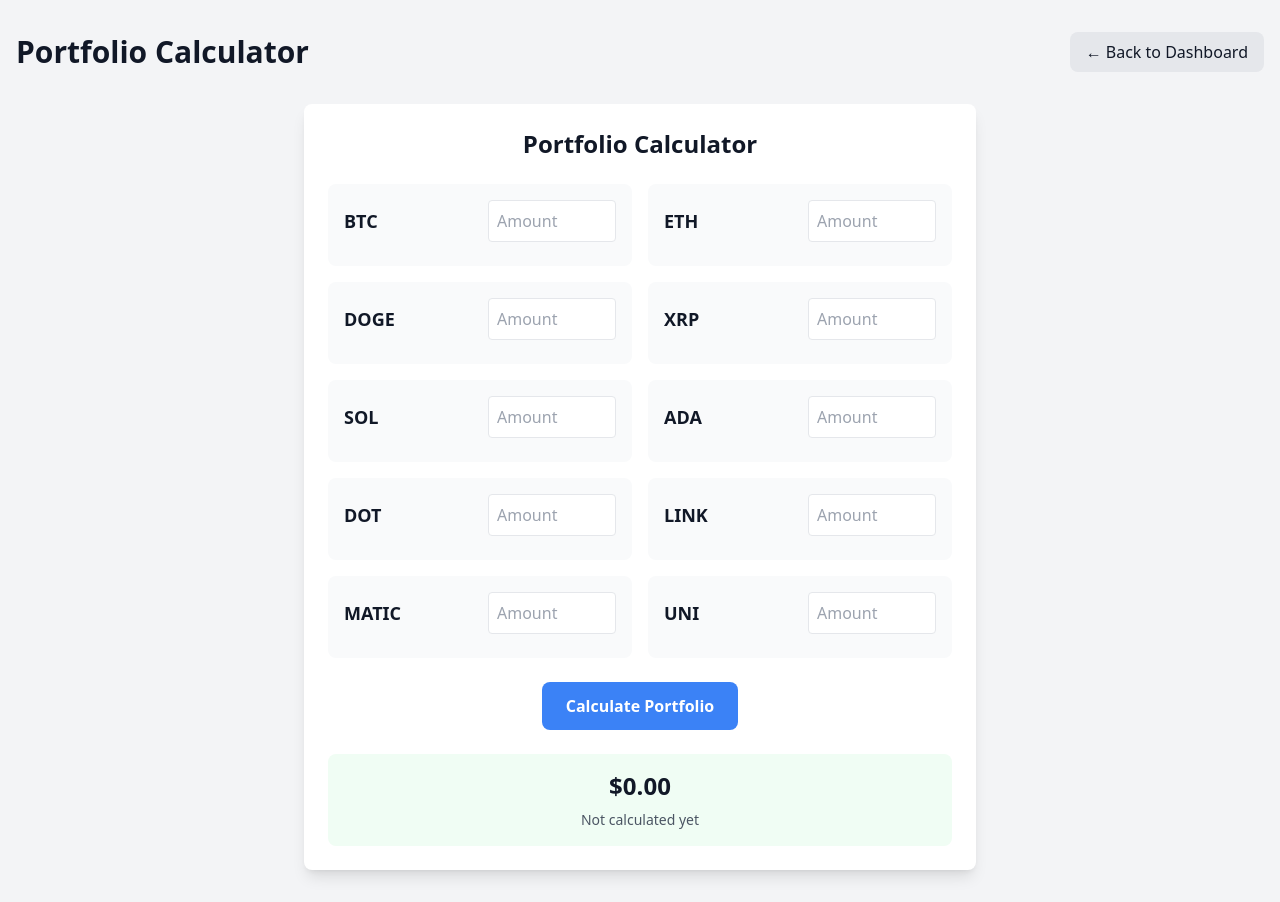
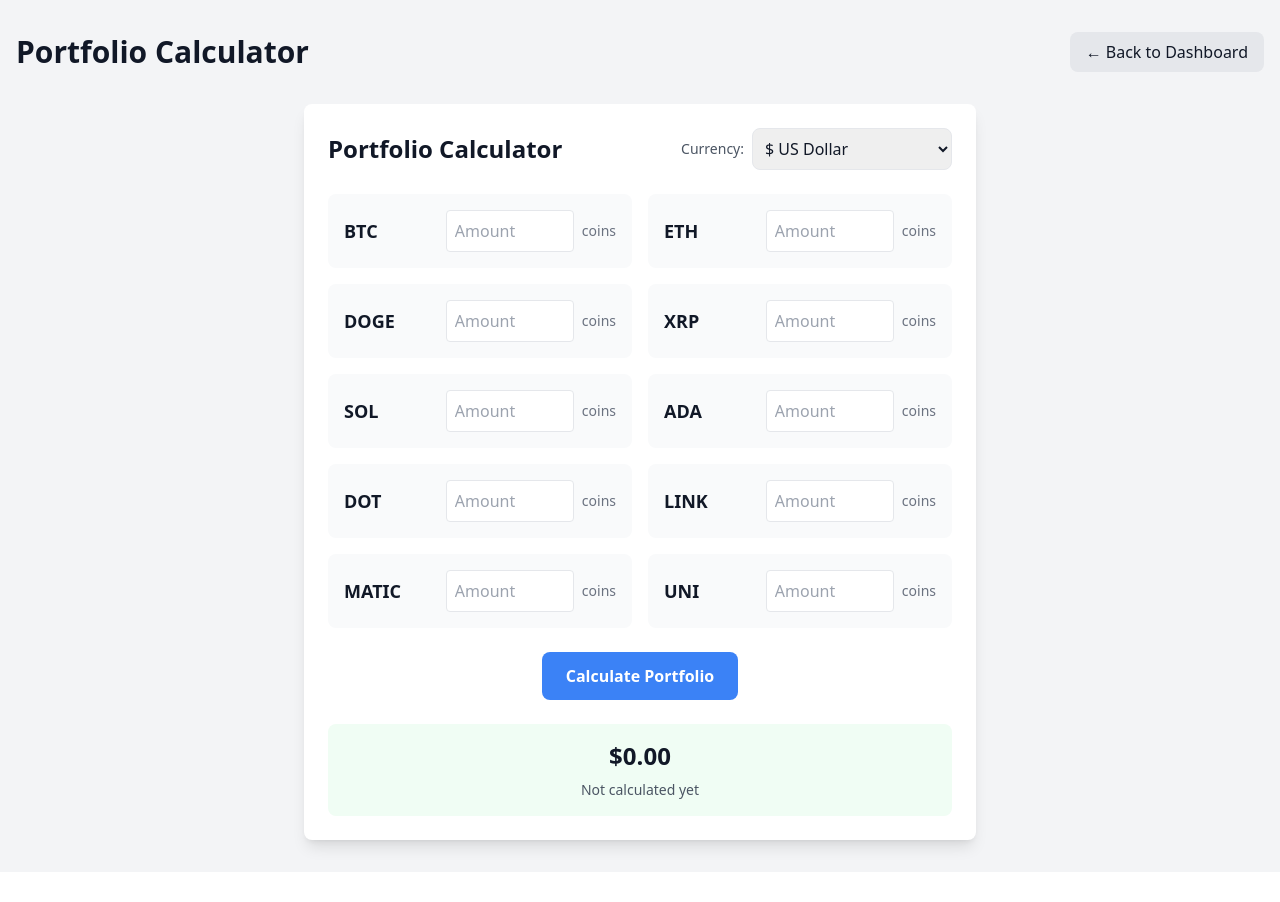
Before and after one commit to HOTHEAD01TH/crypto-tracker, a React (Vite) app: page /calculator in a window 1280 px wide. After the commit the page ends 872 px from the top, so only its background shows below. Built offline with nearby package versions, Linux system fonts and the light colour scheme.

Commit message:
added currency options

```diff
--- a/src/components/PortfolioCalculator.jsx
+++ b/src/components/PortfolioCalculator.jsx
@@ -1,21 +1,53 @@
 import React, { useState } from 'react';
 import { getLivePrice } from '../services/cryptoAPI';
+
+const currencies = [
+  { code: 'USD', symbol: '$', name: 'US Dollar' },
+  { code: 'INR', symbol: '₹', name: 'Indian Rupee' },
+  { code: 'EUR', symbol: '€', name: 'Euro' },
+  { code: 'GBP', symbol: '£', name: 'British Pound' },
+  { code: 'JPY', symbol: '¥', name: 'Japanese Yen' },
+  { code: 'AUD', symbol: 'A$', name: 'Australian Dollar' },
+  { code: 'CAD', symbol: 'C$', name: 'Canadian Dollar' }
+];
+
+function formatCurrencyValue(value, currencyCode) {
+  const formatter = new Intl.NumberFormat(currencyCode === 'INR' ? 'en-IN' : 'en-US', {
+    minimumFractionDigits: 2,
+    maximumFractionDigits: 2,
+    useGrouping: true
+  });
+  return formatter.format(value);
+}
 
 function PortfolioCalculator({ watchlist }) {
   const [holdings, setHoldings] = useState({});
   const [totalValue, setTotalValue] = useState(0);
   const [isCalculating, setIsCalculating] = useState(false);
   const [lastUpdated, setLastUpdated] = useState(null);
+  const [selectedCurrency, setSelectedCurrency] = useState(currencies[0]);
+  const [exchangeRate, setExchangeRate] = useState(1);
 
   const calculatePortfolio = async () => {
     setIsCalculating(true);
-    let value = 0;
     try {
+      // First get the exchange rate
+      const response = await fetch(
+        `https://min-api.cryptocompare.com/data/price?fsym=USD&tsyms=${selectedCurrency.code}`
+      );
+      const rateData = await response.json();
+      const rate = rateData[selectedCurrency.code];
+      setExchangeRate(rate);
+
+      // Calculate portfolio value in USD first
+      let valueUSD = 0;
       for (const symbol of watchlist) {
         const price = await getLivePrice(symbol);
-        value += (holdings[symbol] || 0) * price;
+        valueUSD += (holdings[symbol] || 0) * price;
       }
-      setTotalValue(value);
+
+      // Convert to selected currency
+      setTotalValue(valueUSD * rate);
       setLastUpdated(new Date().toLocaleTimeString());
     } catch (error) {
       console.error('Calculation error:', error);
@@ -26,13 +58,33 @@ function PortfolioCalculator({ watchlist }) {
 
   return (
     <div className="max-w-2xl mx-auto p-6 bg-white dark:bg-gray-800 rounded-lg shadow-lg">
-      <h3 className="text-2xl font-bold mb-6 text-center">Portfolio Calculator</h3>
+      <div className="flex flex-col sm:flex-row justify-between items-start sm:items-center gap-4 mb-6">
+        <h3 className="text-2xl font-bold">Portfolio Calculator</h3>
+        <div className="flex items-center gap-2">
+          <label className="text-sm text-gray-600 dark:text-gray-400">Currency:</label>
+          <select
+            value={selectedCurrency.code}
+            onChange={(e) => {
+              const currency = currencies.find(c => c.code === e.target.value);
+              setSelectedCurrency(currency);
+            }}
+            className="p-2 rounded-lg border dark:bg-gray-700 dark:border-gray-600 min-w-[200px]"
+          >
+            {currencies.map((currency) => (
+              <option key={currency.code} value={currency.code}>
+                {currency.symbol} {currency.name}
+              </option>
+            ))}
+          </select>
+        </div>
+      </div>
 
       <div className="grid grid-cols-1 md:grid-cols-2 gap-4 mb-6">
         {watchlist.map((symbol) => (
           <div key={symbol} className="p-4 bg-gray-50 dark:bg-gray-700 rounded-lg">
-            <div className="flex justify-between items-center mb-2">
+            <div className="flex justify-between items-center">
               <label className="font-semibold text-lg">{symbol}</label>
+              <div className="flex items-center gap-2">
                 <input
                   type="number"
                   value={holdings[symbol] || ''}
@@ -40,6 +92,8 @@ function PortfolioCalculator({ watchlist }) {
                   className="w-32 p-2 border rounded dark:bg-gray-600 dark:border-gray-500"
                   placeholder="Amount"
                 />
+                <span className="text-sm text-gray-500">coins</span>
+              </div>
             </div>
           </div>
         ))}
@@ -56,7 +110,7 @@ function PortfolioCalculator({ watchlist }) {
           }`}
         >
           {isCalculating ? (
-            <span className="flex items-center">
+            <span className="flex items-center justify-center">
               <svg className="animate-spin h-5 w-5 mr-2" viewBox="0 0 24 24">
                 <circle className="opacity-25" cx="12" cy="12" r="10" stroke="currentColor" strokeWidth="4" fill="none"/>
                 <path className="opacity-75" fill="currentColor" d="M4 12a8 8 0 018-8V0C5.373 0 0 5.373 0 12h4zm2 5.291A7.962 7.962 0 014 12H0c0 3.042 1.135 5.824 3 7.938l3-2.647z"/>
@@ -69,7 +123,10 @@ function PortfolioCalculator({ watchlist }) {
         </button>
 
         <div className="mt-6 p-4 bg-green-50 dark:bg-green-900 rounded-lg">
-          <p className="text-2xl font-bold">${totalValue.toLocaleString(undefined, { minimumFractionDigits: 2, maximumFractionDigits: 2 })}</p>
+          <p className="text-2xl font-bold">
+            {selectedCurrency.symbol}
+            {formatCurrencyValue(totalValue, selectedCurrency.code)}
+          </p>
           <p className="text-sm text-gray-600 dark:text-gray-400 mt-2">
             {lastUpdated ? `Last updated: ${lastUpdated}` : 'Not calculated yet'}
           </p>
```
Lines whose indentation alone changed are shown as unchanged.
